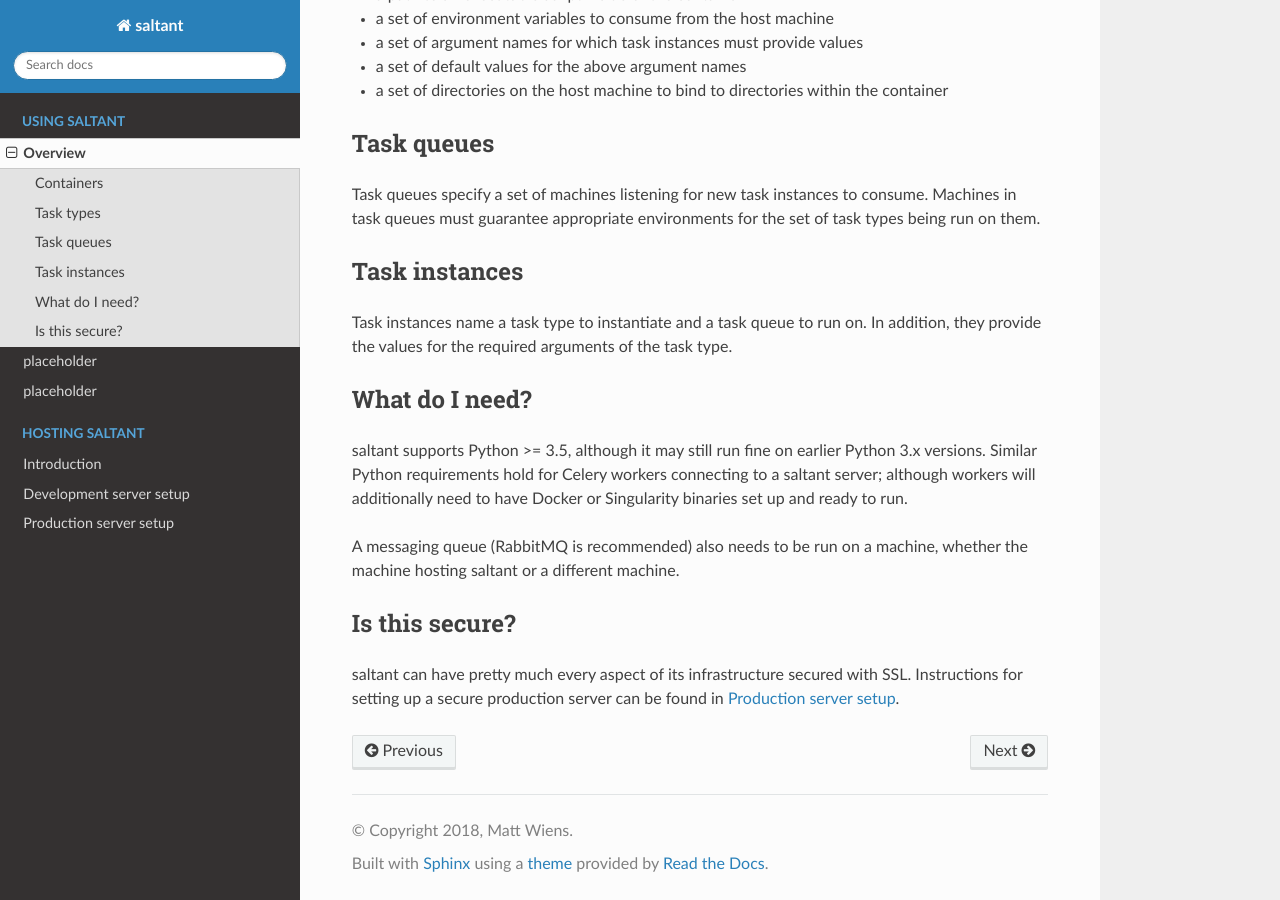
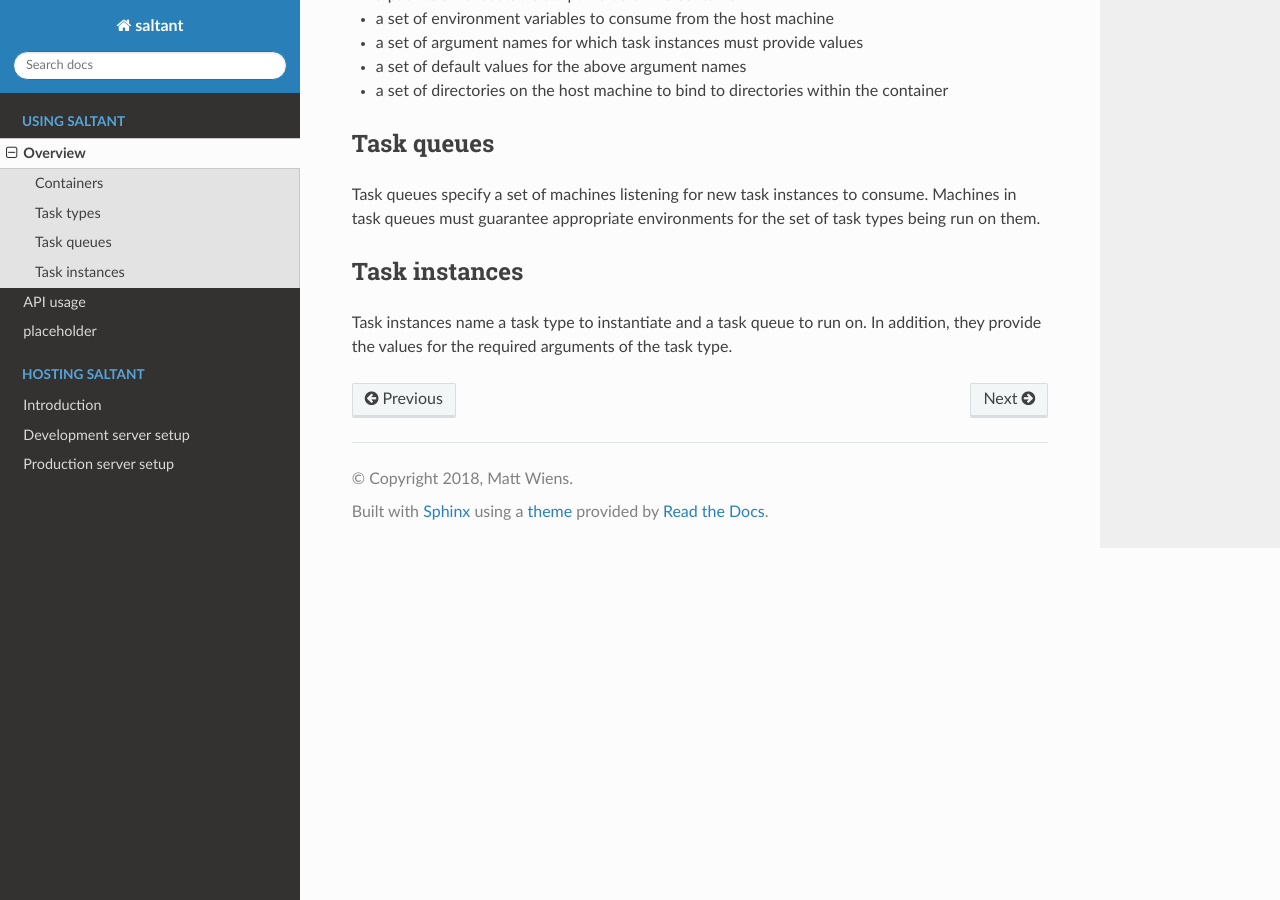
Before and after one commit to saltant-org/saltant, a Sphinx documentation site: the page built from docs/source/overview/overview.rst, in a window 1280 px wide and 900 px high, scrolled down 865 px. Built offline with Sphinx 7.4.7 and the Read the Docs theme 2.0.0, drawn with Linux system fonts in a browser that asks for light colours.

Commit message:
Add latest updates to docs
Not a "complete" commit, but want to get this commited in case it's
awhile before I come back to this.

```diff
--- a/docs/source/api/placeholder.rst
+++ /dev/null
@@ -1,4 +0,0 @@
-placeholder
-===========
-
-write stuff here!
--- a/docs/source/index.rst
+++ b/docs/source/index.rst
@@ -30,7 +30,7 @@
    :caption: Using saltant
 
    overview/overview
-   api/placeholder
+   api/api-usage
    celery-workers/placeholder
 
 .. toctree::
--- a/docs/source/overview/overview.rst
+++ b/docs/source/overview/overview.rst
@@ -57,22 +57,3 @@ Task instances
 Task instances name a task type to instantiate and a task queue to run
 on. In addition, they provide the values for the required arguments of
 the task type.
-
-What do I need?
----------------
-
-saltant supports Python >= 3.5, although it may still run fine on
-earlier Python 3.x versions. Similar Python requirements hold for Celery
-workers connecting to a saltant server; although workers will
-additionally need to have Docker or Singularity binaries set up and
-ready to run.
-
-A messaging queue (RabbitMQ is recommended) also needs to be run on a
-machine, whether the machine hosting saltant or a different machine.
-
-Is this secure?
----------------
-
-saltant can have pretty much every aspect of its infrastructure secured
-with SSL. Instructions for setting up a secure production server can be
-found in :doc:`../hosting/production/`.
```
Also changed, not shown: docs/source/api/api-usage.rst (added, +29 -0 lines).
